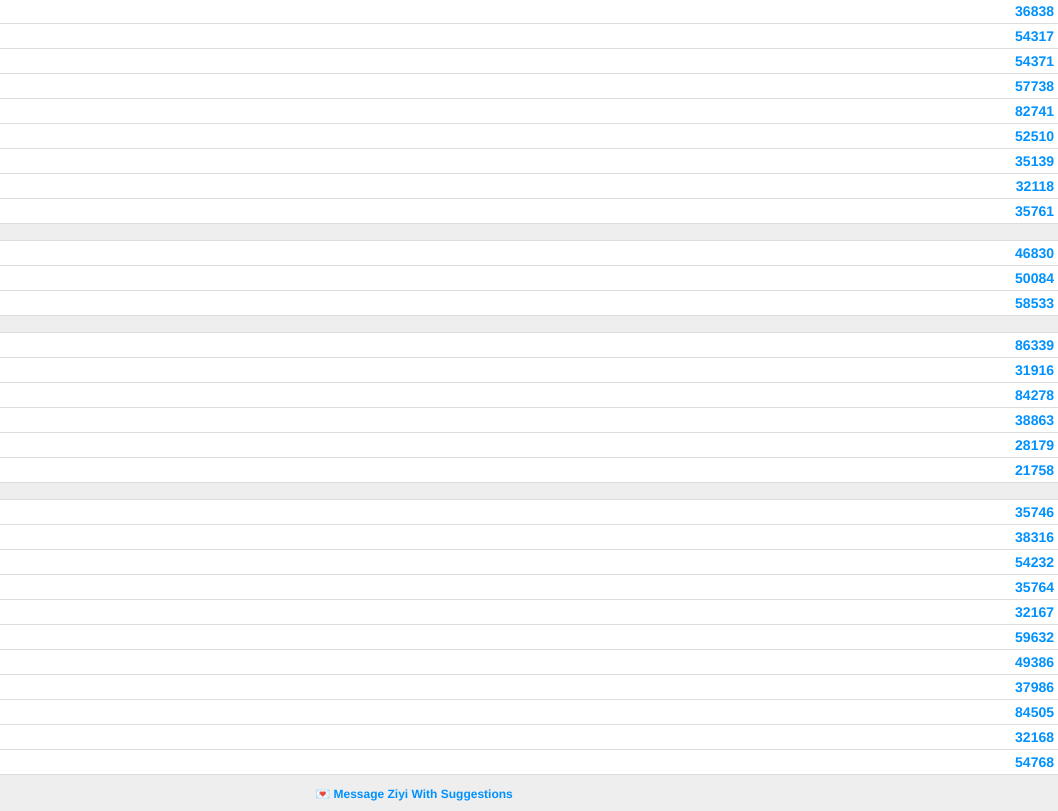
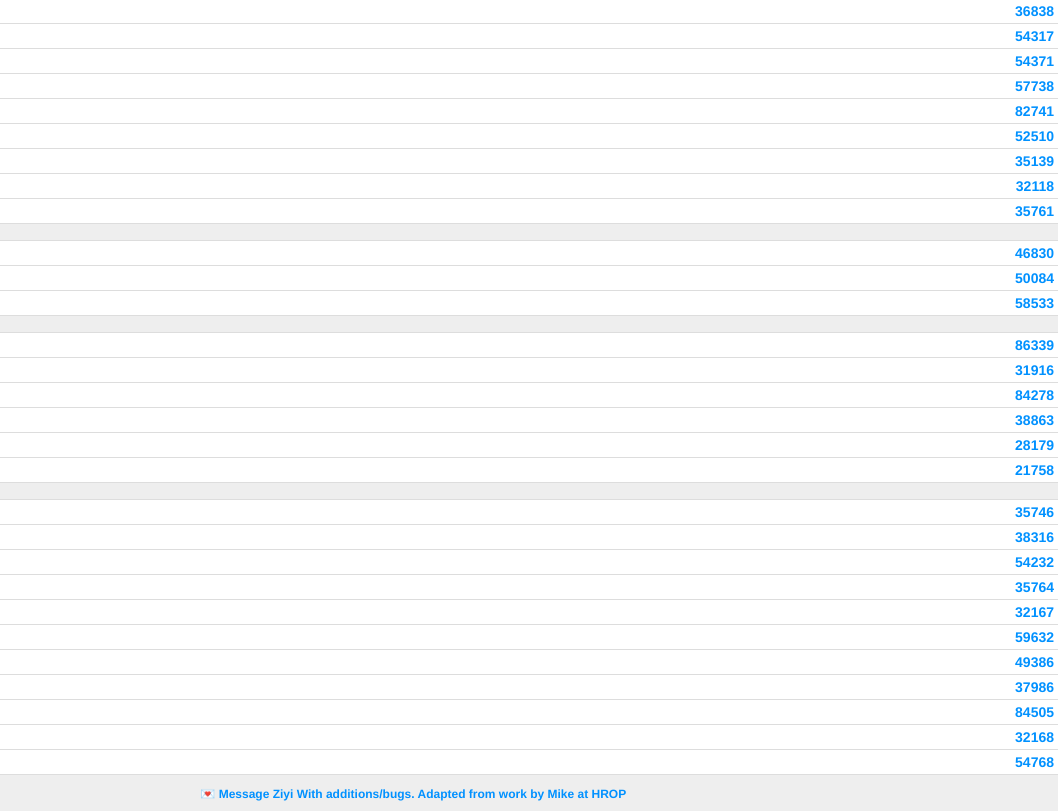
Before and after one commit to SHCRadOncPhone/SHCRadOncPhone.github.io, a plain HTML site: page index.html in a window 1280 px wide. Shown: the part 627-1438 px from the top of the page, 222-1280 px from the left. Drawn offline with Linux system fonts and the light colour scheme.

Commit message:
Update index.html

```diff
--- a/index.html
+++ b/index.html
@@ -329,7 +329,7 @@
 
 <div class="footer">
 
-	<a href="mailto:Ziyi&lt;zwang@stanfordhealthcare.org&gt;?subject=SHC RadOnc%20Phone%20Idea">💌 Message Ziyi With Suggestions </a>
+	<a href="mailto:Ziyi&lt;zwang@stanfordhealthcare.org&gt;?subject=SHC RadOnc%20Phone%20Idea">💌 Message Ziyi With additions/bugs. Adapted from work by Mike at HROP</a>
 	&nbsp;
 
 </BODY>
```
